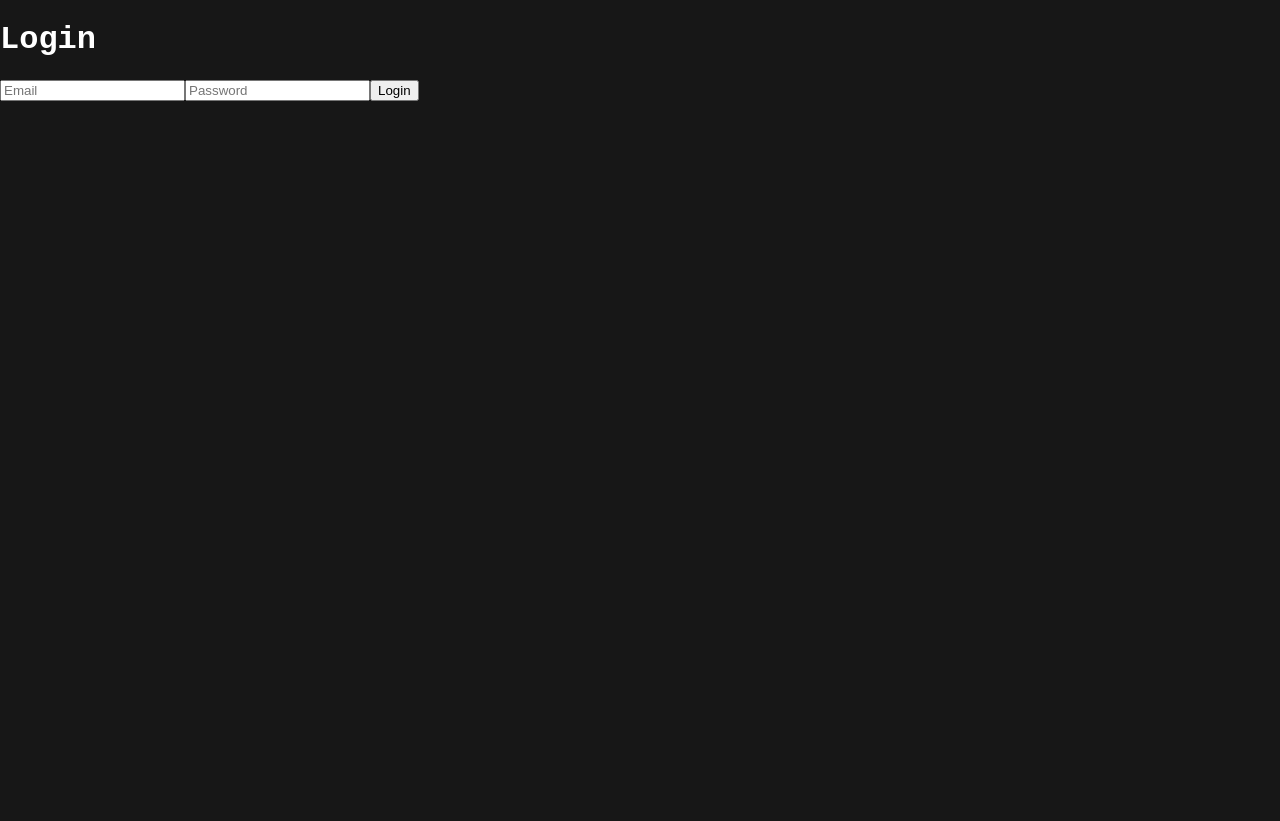
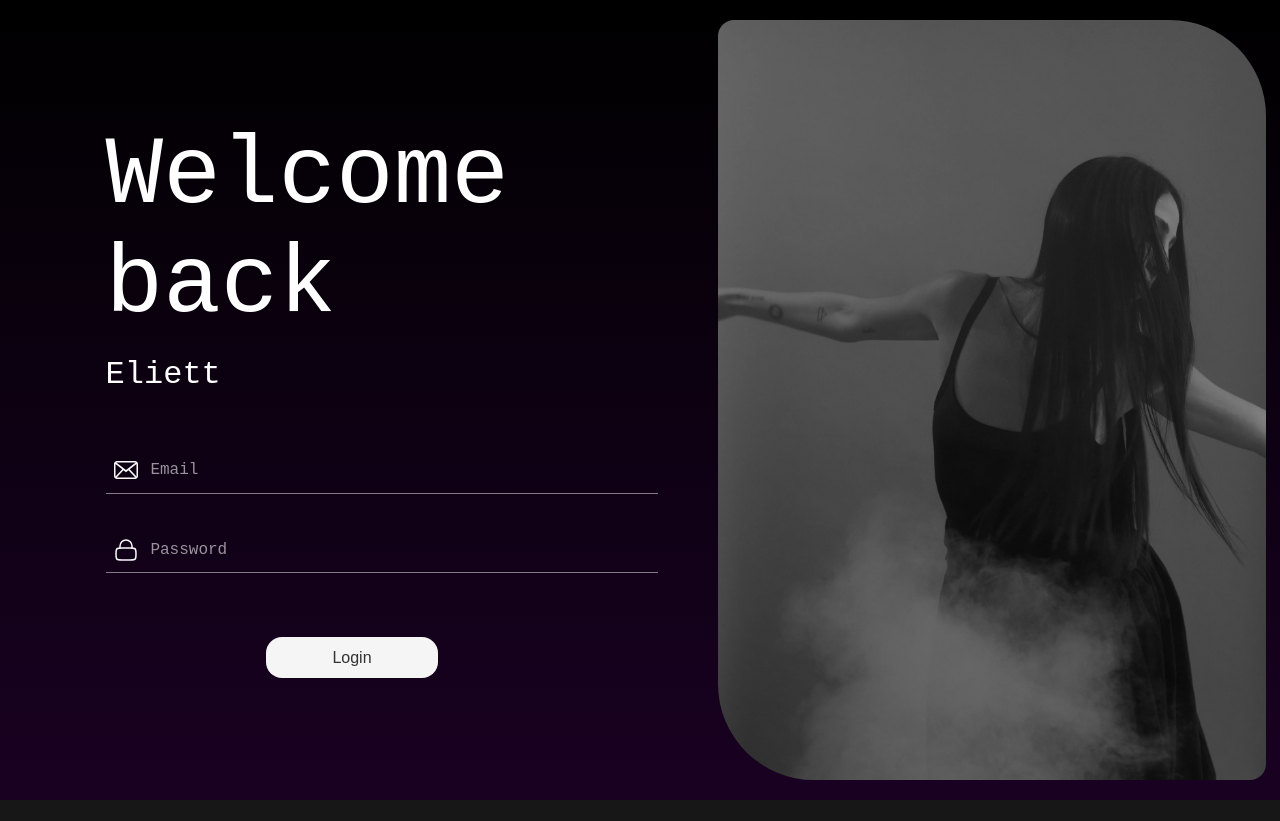
Before and after one commit to MariscalS19/ELIETT, a Next.js app: page /login in a window 1280 px wide. After the commit the page ends 800 px from the top, so only its background shows below. Built offline with nearby package versions, Linux system fonts and the light colour scheme.

Commit message:
-Add login page
-Configure icons config

-Separate Backend structure and create Icon type

```diff
--- /dev/null
+++ b/app/(admin)/login/LoginPage.module.css
@@ -0,0 +1,24 @@
+.loginPage {
+    width: 100%;
+    height: 100vh;
+    display: grid;
+    grid-template-columns: 1fr 1fr;
+    align-items: center;
+    background: linear-gradient(to top, #190122, #000);
+}
+
+.img_container {
+    position: relative;
+    width: 95%;
+    height: 95%;
+    margin: auto;
+    display: flex;
+    justify-content: center;
+    align-items: center;
+}
+
+.login_img {
+    object-fit: cover;
+    border-radius: 1em 6em;
+    object-position: 65% center;
+}
--- a/app/(admin)/login/page.tsx
+++ b/app/(admin)/login/page.tsx
@@ -1,12 +1,24 @@
-export default function Login() {
+import styles from './LoginPage.module.css';
+import Image from "next/image";
+import Login from "@/app/components/Login";
+
+export default function LoginPage() {
     return (
-        <div>
-            <h1>Login</h1>
-            <form>
-                <input type="email" placeholder="Email" />
-                <input type="password" placeholder="Password" />
-                <button type="submit">Login</button>
-            </form>
-        </div>
-    );
+        <div className={styles.loginPage}>
+            <Login />
+            <div className={styles.img_container}>
+                <Image
+                    className={styles.login_img}
+                    src="/loginCover.webp"
+                    alt="Login background image"
+                    fill
+                    priority
+                    sizes="50vw"
+                    quality={100}
+                    unoptimized
+                />
+            </div>
+        </div >
+
+    )
 }
--- /dev/null
+++ b/app/components/Login/Login.module.css
@@ -0,0 +1,119 @@
+.loginContainer {
+    width: 55vw;
+    height: 95vh;
+    display: flex;
+    flex-direction: column;
+    align-items: center;
+    justify-content: center;
+    gap: 2em;
+    border-radius: 1em;
+    margin: auto;
+}
+
+.loginHeader {
+    width: 70%;
+    display: flex;
+    flex-direction: column;
+    margin-bottom: 1.3em;
+}
+
+
+.loginTitle {
+    font-family: var(--font-guida-mono-sharp), monospace;
+    font-weight: 100;
+    font-size: 6em;
+    margin: 0;
+    margin-top: 0;
+}
+
+.loginSubtitle {
+    font-family: var(--font-guida-mono-sharp), monospace;
+    font-weight: 100;
+    font-size: 2em;
+    margin: 0;
+    margin-top: 0.5em;
+}
+
+.loginForm {
+    width: 70%;
+    display: flex;
+    flex-direction: column;
+    align-items: center;
+    gap: 2em;
+}
+
+.inputWrapper {
+    position: relative;
+    width: 100%;
+}
+
+.inputIcon {
+    position: absolute;
+    left: 0.5em;
+    top: 50%;
+    transform: translateY(-50%);
+    width: 1.5em;
+    height: 1.5em;
+    color: rgb(250, 250, 250);
+    transition: color 0.3s ease;
+}
+
+.loginInput {
+    width: 100%;
+    padding: 0.9em 0.9em 0.9em 2.8em;
+    font-size: 1em;
+    background-color: transparent;
+    border: none;
+    border-bottom: 1px solid rgba(245, 245, 245, 0.5);
+    outline: none;
+    color: whitesmoke;
+    text-indent: 2.5em;
+    transition: border-color 0.3s ease;
+}
+
+.loginInput:focus {
+    border-bottom: 2px solid whitesmoke;
+}
+
+.loginButton {
+    width: 35%;
+    border-radius: 1em;
+    padding: 0.7em;
+    font-size: 1em;
+    background-color: whitesmoke;
+    color: #333;
+    border: none;
+    cursor: pointer;
+    margin: 0 auto;
+    margin-top: 2em;
+    transition: all 0.3s ease;
+}
+
+.loginButton:hover {
+    color: white;
+    background-color: #000000;
+    outline: 3px solid whitesmoke;
+}
+
+.loginLabel {
+    position: absolute;
+    left: 2.8em;
+    top: 50%;
+    transform: translateY(-50%);
+    font-size: 1em;
+    color: rgba(245, 245, 245, 0.6);
+    pointer-events: none;
+    transition: all 0.3s ease;
+}
+
+.loginInput:focus~.loginLabel,
+.loginInput:not(:placeholder-shown)~.loginLabel {
+    top: -0.3em;
+    left: 0.2em;
+    font-size: 0.8em;
+    color: whitesmoke;
+}
+
+.loginInput:focus~.inputIcon {
+    color: #ffffff;
+}
--- /dev/null
+++ b/app/components/Login/Login.tsx
@@ -0,0 +1,31 @@
+import styles from './Login.module.css';
+import { EmailIcon } from '../icons/EmailIcon';
+import { PasswordIcon } from '../icons/PasswordIcon';
+
+function Login() {
+    return (
+        <div className={styles.loginContainer}>
+            <div className={styles.loginHeader}>
+                <h1 className={styles.loginTitle}>Welcome <br></br> back</h1>
+                <h2 className={styles.loginSubtitle}>Eliett</h2>
+            </div>
+            <form className={styles.loginForm}>
+                <div className={styles.inputWrapper}>
+                    <EmailIcon className={styles.inputIcon} />
+                    <input id="email" type="email" placeholder=" " className={styles.loginInput} autoComplete="email" />
+                    <label htmlFor="email" className={styles.loginLabel}>Email</label>
+                </div>
+                <div className={styles.inputWrapper}>
+                    <PasswordIcon className={styles.inputIcon} />
+                    <input id="password" type="password" placeholder=" " className={styles.loginInput} autoComplete="current-password" />
+                    <label htmlFor="password" className={styles.loginLabel}>Password</label>
+
+                </div>
+                <button type="submit" className={styles.loginButton}>
+                    Login
+                </button>
+            </form>
+        </div>
+    );
+}
+export default Login;
--- /dev/null
+++ b/app/components/Login/index.ts
@@ -0,0 +1 @@
+export { default } from './Login';
--- /dev/null
+++ b/app/components/icons/EmailIcon.tsx
@@ -0,0 +1,22 @@
+import { IconProps } from "@/backend/types/IconProps";
+
+export function EmailIcon({ className, ...props }: IconProps) {
+    return (
+        <svg
+            viewBox="0 -4 32 32"
+            version="1.1"
+            xmlns="http://www.w3.org/2000/svg"
+            className={className}
+            {...props}
+        >
+            <title>mail</title>
+            <g stroke="none" strokeWidth="1" fill="none" fillRule="evenodd" >
+                <g transform="translate(-412.000000, -259.000000)" fill="currentColor" fillRule="nonzero" >
+                    <path d="M442,279 C442,279.203 441.961,279.395 441.905,279.578 L433,270 L442,263 L442,279 L442,279 Z M415.556,280.946 L424.58,271.33 L428,273.915 L431.272,271.314 L440.444,280.946 C440.301,280.979 415.699,280.979 415.556,280.946 L415.556,280.946 Z M414,279 L414,263 L423,270 L414.095,279.578 C414.039,279.395 414,279.203 414,279 L414,279 Z M441,261 L428,271 L415,261 L441,261 L441,261 Z M440,259 L416,259 C413.791,259 412,260.791 412,263 L412,279 C412,281.209 413.791,283 416,283 L440,283 C442.209,283 444,281.209 444,279 L444,263 C444,260.791 442.209,259 440,259 L440,259 Z" id="mail">
+                    </path>
+                </g>
+            </g>
+        </svg>
+
+    )
+}
--- /dev/null
+++ b/app/components/icons/PasswordIcon.tsx
@@ -0,0 +1,25 @@
+import { IconProps } from "@/backend/types/IconProps";
+
+export function PasswordIcon({ className, ...props }: IconProps) {
+    return (
+        <svg
+            viewBox="0 0 24 24"
+            fill="none"
+            xmlns="http://www.w3.org/2000/svg"
+            className={className}
+            {...props}
+        >
+            <path
+                d="M2 16C2 13.1716 2 11.7574 2.87868 10.8787C3.75736 10 5.17157 10 8 10H16C18.8284 10 20.2426 10 21.1213 10.8787C22 11.7574 22 13.1716 22 16C22 18.8284 22 20.2426 21.1213 21.1213C20.2426 22 18.8284 22 16 22H8C5.17157 22 3.75736 22 2.87868 21.1213C2 20.2426 2 18.8284 2 16Z"
+                stroke="currentColor"
+                strokeWidth={1.5}
+            />
+            <path
+                d="M6 10V8C6 4.68629 8.68629 2 12 2C15.3137 2 18 4.68629 18 8V10"
+                stroke="currentColor"
+                strokeWidth={1.5}
+                strokeLinecap="round"
+            />
+        </svg>
+    );
+}
--- /dev/null
+++ b/app/components/icons/index.ts
@@ -0,0 +1,2 @@
+export { EmailIcon } from './EmailIcon';
+export { PasswordIcon } from './PasswordIcon';
```
Also changed, not shown: app/(admin)/admin/dashboard/page.tsx (added), public/loginCover.webp (added), 1 other file (tests, documents, lock files or other folders).
